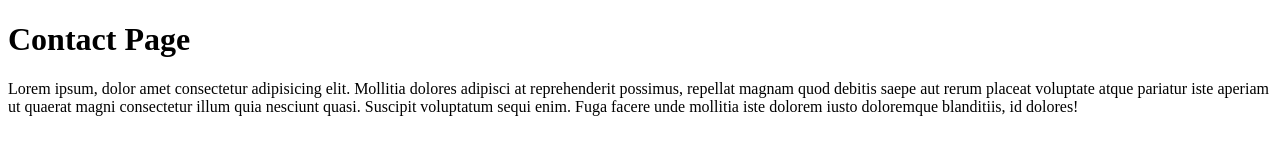
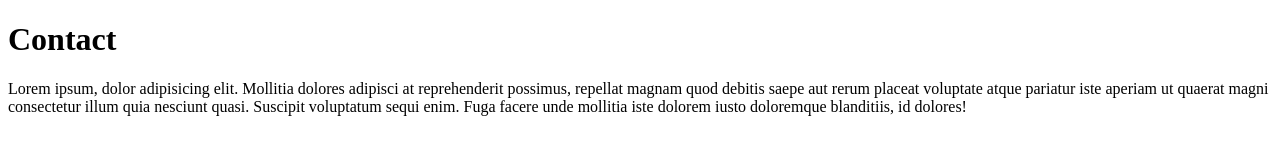
Before and after one commit to Erick435/branch-test, a plain HTML site: page contact.html in a window 1280 px wide. Drawn offline with Linux system fonts and the light colour scheme.

Commit message:
Deleted some words

```diff
--- a/contact.html
+++ b/contact.html
@@ -9,11 +9,11 @@
 
 <body>
     <div>
-        <h1>Contact Page</h1>
+        <h1>Contact</h1>
     </div>
 
     <div>
-        <p>Lorem ipsum, dolor amet consectetur adipisicing elit. Mollitia dolores adipisci at reprehenderit possimus, repellat magnam quod debitis saepe aut rerum placeat voluptate atque pariatur iste aperiam ut quaerat magni consectetur illum quia nesciunt quasi. Suscipit voluptatum sequi enim. Fuga facere unde mollitia iste dolorem iusto doloremque blanditiis, id dolores!</p>
+        <p>Lorem ipsum, dolor adipisicing elit. Mollitia dolores adipisci at reprehenderit possimus, repellat magnam quod debitis saepe aut rerum placeat voluptate atque pariatur iste aperiam ut quaerat magni consectetur illum quia nesciunt quasi. Suscipit voluptatum sequi enim. Fuga facere unde mollitia iste dolorem iusto doloremque blanditiis, id dolores!</p>
     </div>
 
 </body>
```
